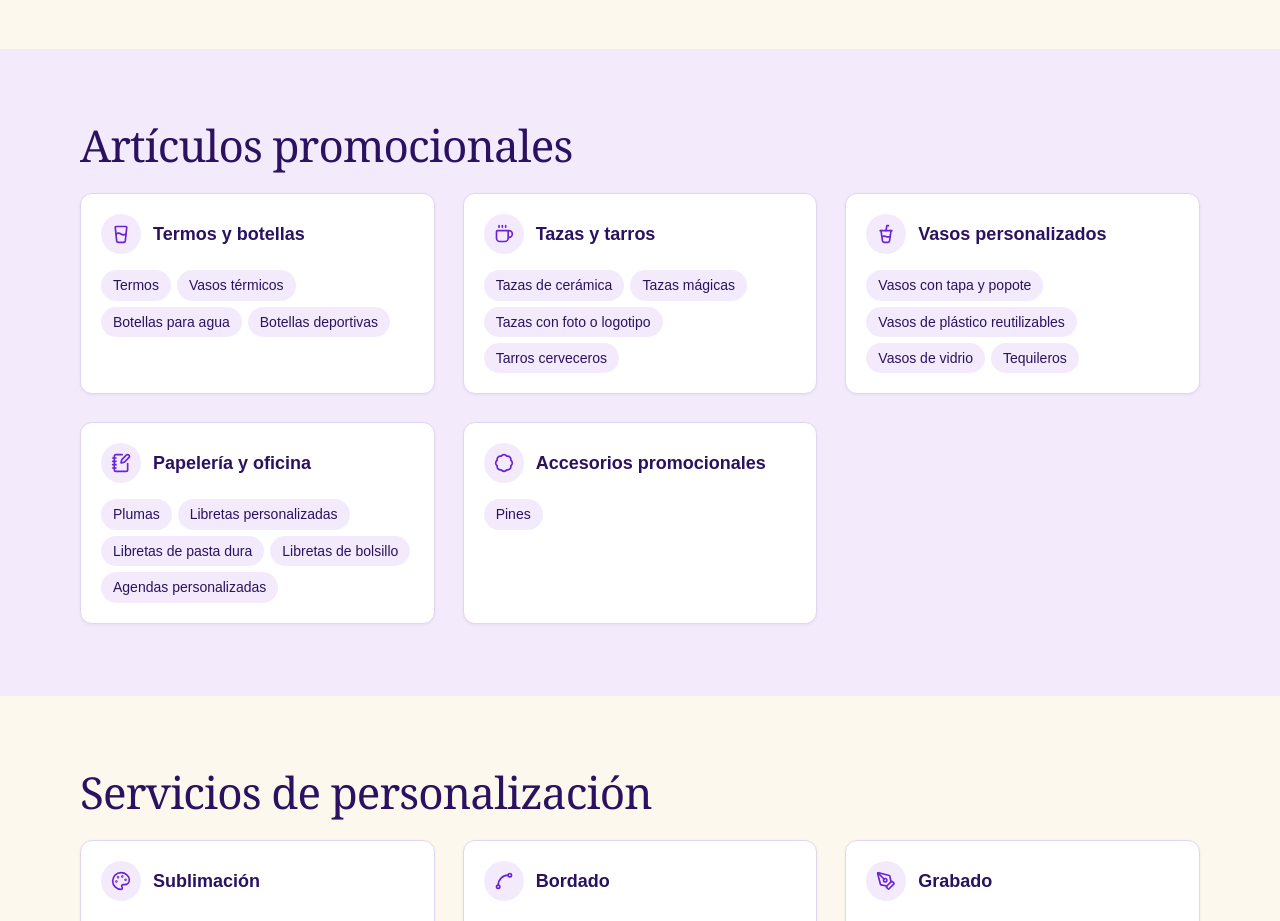
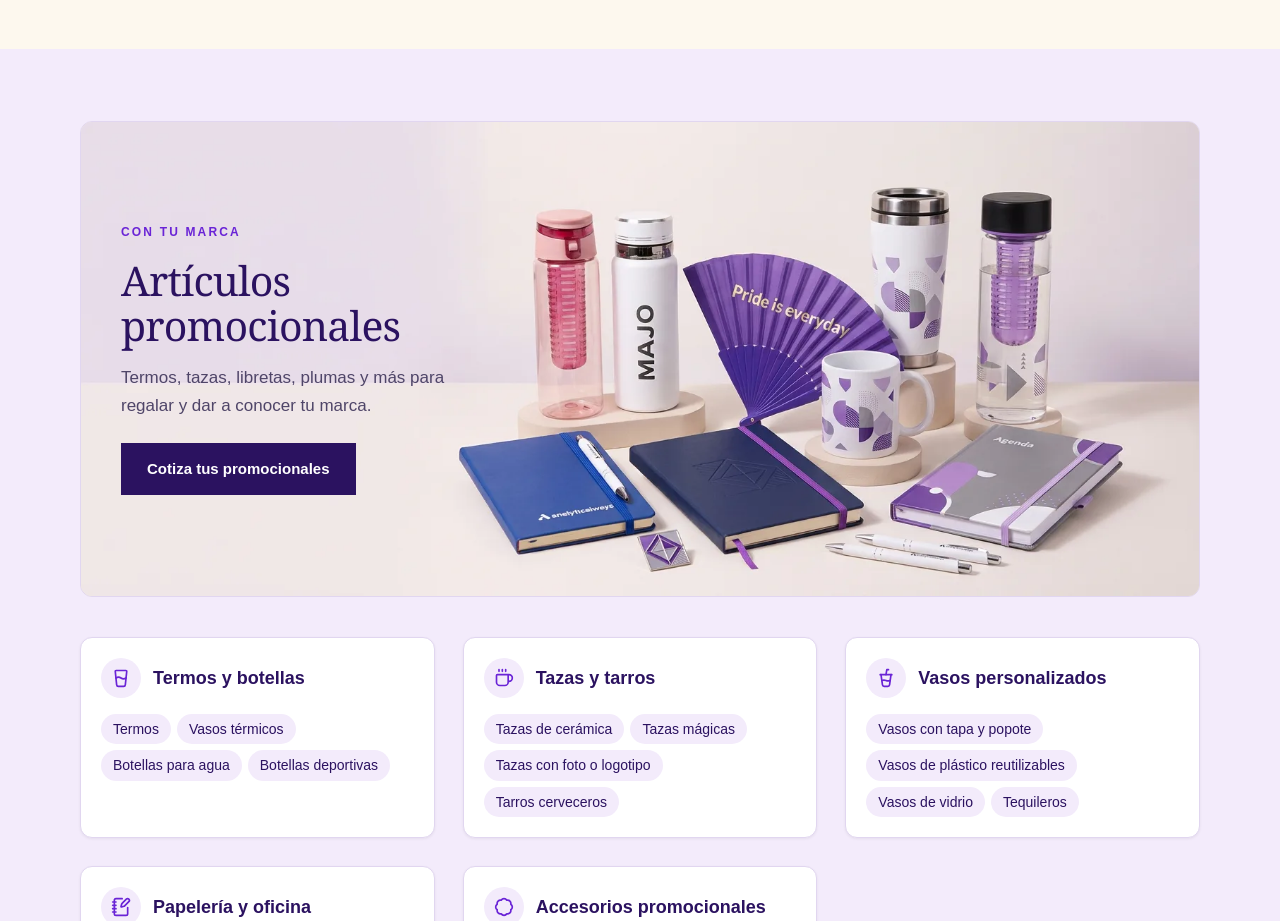
Before and after one commit to Turok2099/textiles-becka, a Next.js app: page / in a window 1280 px wide. Shown: the part 3260-4181 px from the top of the page. Built offline with nearby package versions, Linux system fonts and the light colour scheme; no server answers.

Commit message:
actualizacion de servicios

```diff
--- a/src/components/Promo.tsx
+++ b/src/components/Promo.tsx
@@ -1,5 +1,6 @@
 import { LuBadge, LuCoffee, LuCupSoda, LuGlassWater, LuNotebookPen } from "react-icons/lu";
-import { promoCategories } from "@/lib/promo";
+import Image from "next/image";
+import { promoCategories, promoCover } from "@/lib/promo";
 
 const icons: Record<string, React.ReactNode> = {
   termos: <LuGlassWater />,
@@ -13,7 +14,15 @@ export function Promo() {
   return (
     <section id="promocionales" className="section tint" aria-labelledby="promo-titulo">
       <div className="wrap">
-        <h2 id="promo-titulo">Artículos promocionales</h2>
+        <div className="products-banner">
+          <Image className="products-cover" src={promoCover.src} alt={promoCover.alt} width={promoCover.width} height={promoCover.height} sizes="(min-width: 76rem) 70rem, 100vw" />
+          <div className="products-intro">
+            <p className="eyebrow">Con tu marca</p>
+            <h2 id="promo-titulo">Artículos promocionales</h2>
+            <p className="lead">Termos, tazas, libretas, plumas y más para regalar y dar a conocer tu marca.</p>
+            <a className="button" href="#contacto">Cotiza tus promocionales</a>
+          </div>
+        </div>
         <ul className="grid product-grid">
           {promoCategories.map((c) => (
             <li key={c.id} className="card product-card">
--- a/src/lib/promo.ts
+++ b/src/lib/promo.ts
@@ -4,6 +4,15 @@ export type PromoCategory = {
   id: string;
   name: string;
   items: string[];
+};
+
+export type PromoCover = { src: string; width: number; height: number; alt: string };
+
+export const promoCover: PromoCover = {
+  src: "/productos/promocionales.webp",
+  width: 1584,
+  height: 672,
+  alt: "Botellas, termos, tazas, abanico, libretas, plumas y un pin con logotipos y diseños personalizados sobre pedestales",
 };
 
 export const promoCategories: PromoCategory[] = [
```
Also changed, not shown: public/productos/promocionales.webp (added).
